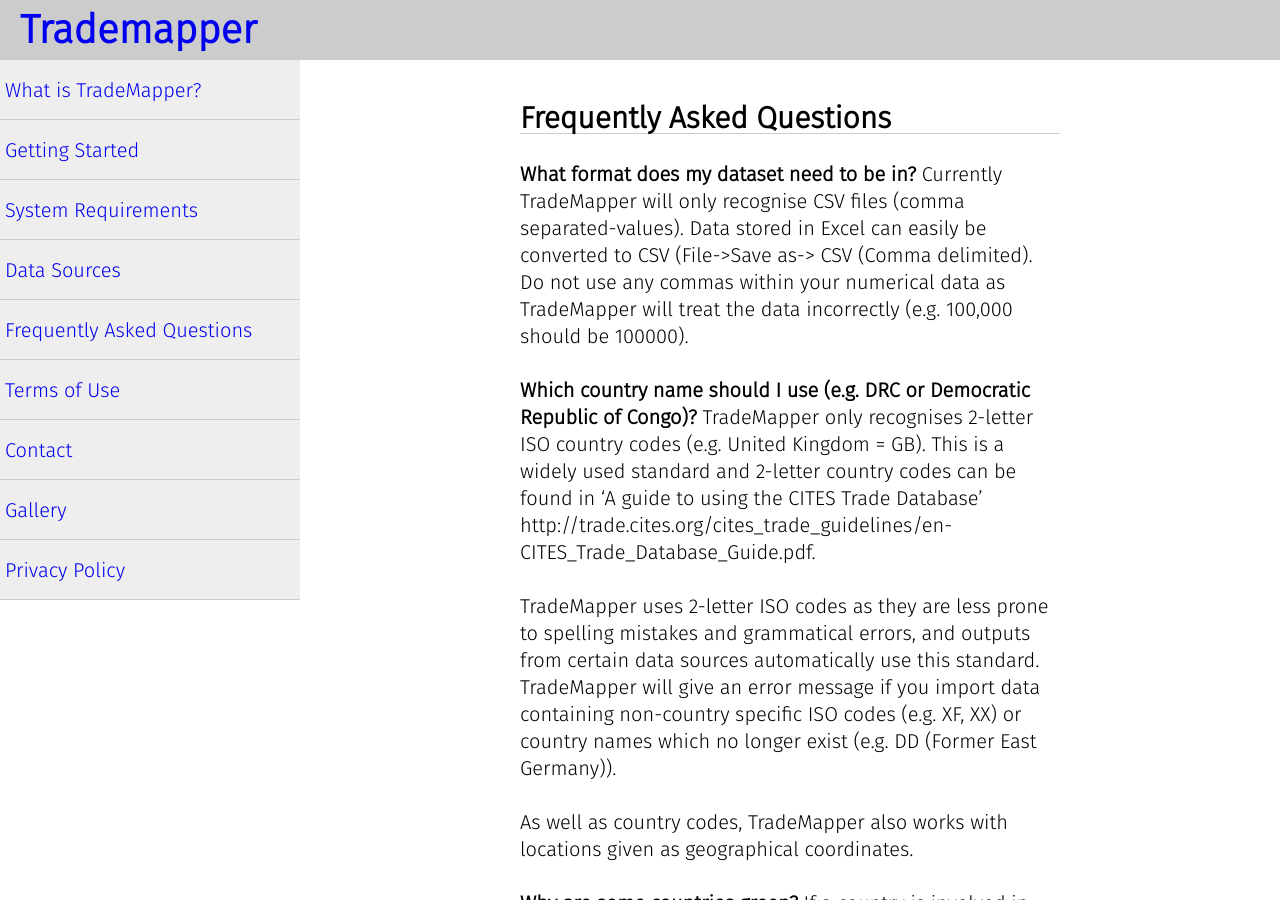
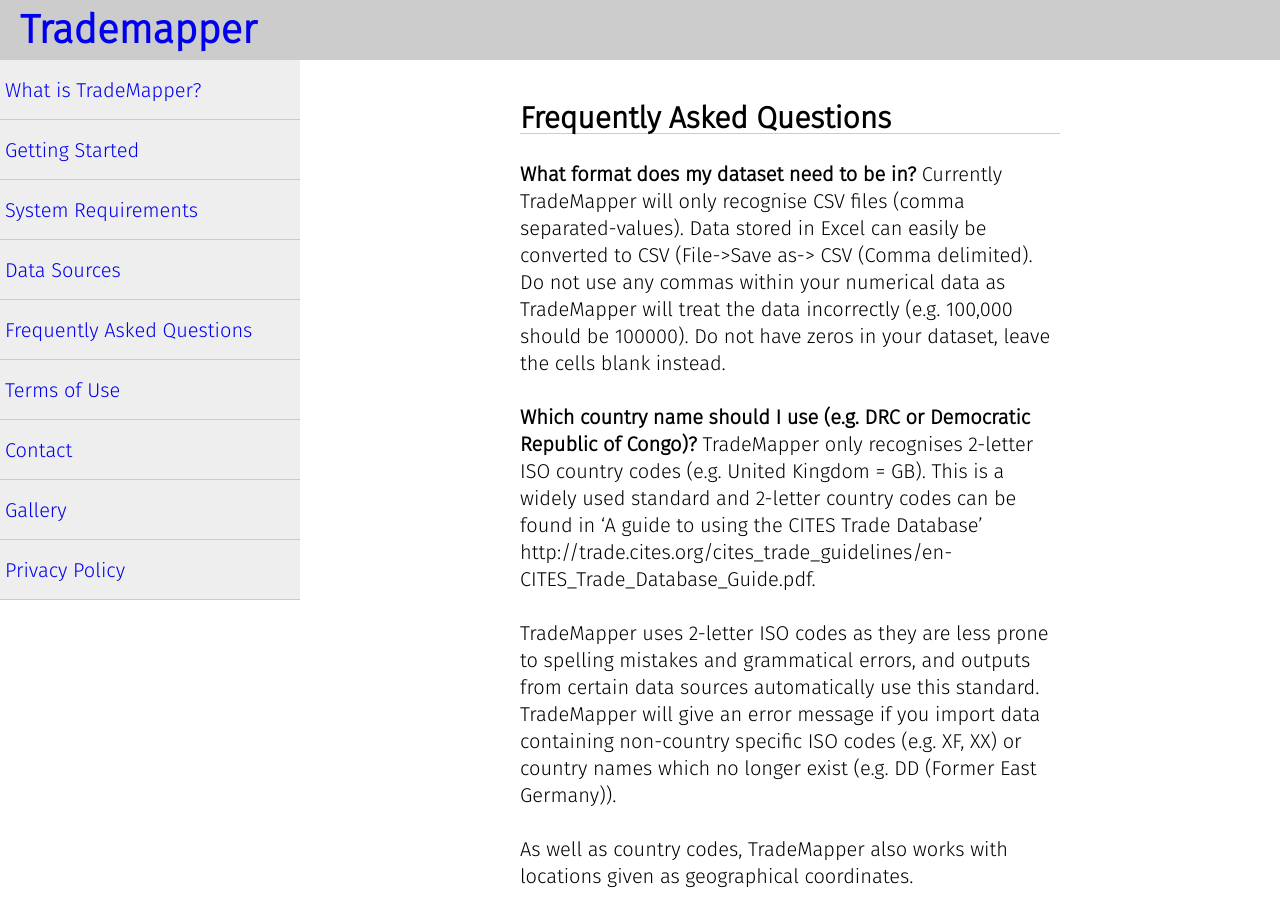
Before and after one commit to trademapper/trademapper-js, a Jekyll site: the page built from _pages/04_faq.md, in a window 1280 px wide and 900 px high. Built offline with Jekyll 4.4.1, drawn with Linux system fonts in a browser that asks for light colours.

Commit message:
Update 04_faq.md

```diff
--- a/_pages/04_faq.md
+++ b/_pages/04_faq.md
@@ -5,7 +5,7 @@
 ---
 
 __What format does my dataset need to be in?__
-   Currently TradeMapper will only recognise CSV files (comma separated-values). Data stored in Excel can easily be converted to CSV (File->Save as-> CSV (Comma delimited). Do not use any commas within your numerical data as TradeMapper will treat the data incorrectly (e.g. 100,000 should be 100000).
+   Currently TradeMapper will only recognise CSV files (comma separated-values). Data stored in Excel can easily be converted to CSV (File->Save as-> CSV (Comma delimited). Do not use any commas within your numerical data as TradeMapper will treat the data incorrectly (e.g. 100,000 should be 100000). Do not have zeros in your dataset, leave the cells blank instead.
 
 __Which country name should I use (e.g. DRC or Democratic Republic of Congo)?__
    TradeMapper only recognises 2-letter ISO country codes (e.g. United Kingdom = GB). This is a widely used standard and 2-letter country codes can be found in ‘A guide to using the CITES Trade Database’ http://trade.cites.org/cites_trade_guidelines/en-CITES_Trade_Database_Guide.pdf.
```
